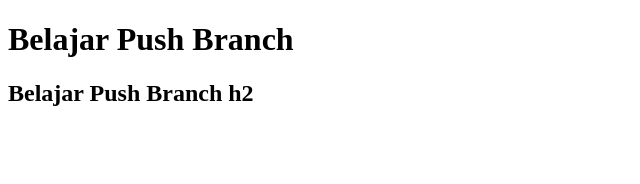
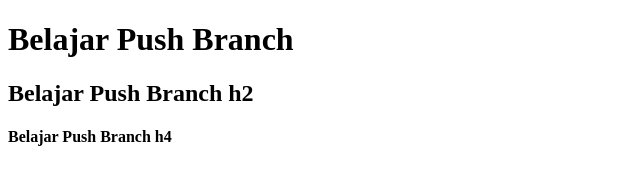
Before and after one commit to hiramaulana/belajar-git, a plain HTML site: page belajar.html in a window 1280 px wide. Shown: the whole page, without its empty margins (0-640 px from the left). Drawn offline with Linux system fonts and the light colour scheme.

Commit message:
add h4 belajar.html

```diff
--- a/belajar.html
+++ b/belajar.html
@@ -7,5 +7,6 @@
   <body>
     <h1>Belajar Push Branch</h1>
     <h2>Belajar Push Branch h2</h2>
+    <h4>Belajar Push Branch h4</h4>
   </body>
 </html>
```
